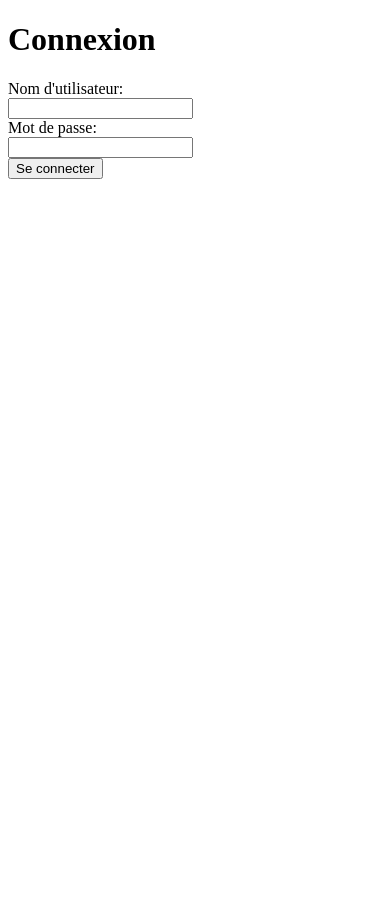
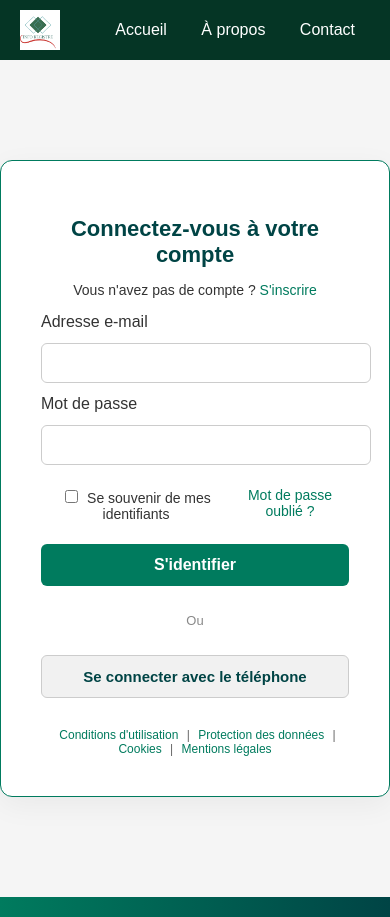
Before and after one commit to hmeyd/Portfolio-Project, a Flask app: page /login in a window 390 px wide. Before the commit the page ends 179 px from the top, so only its background shows below. Run offline with Flask 3, Linux system fonts and the light colour scheme.

Commit message:
soauvegarder le dossier

```diff
--- a/stage_4/app.py
+++ b/stage_4/app.py
@@ -40,10 +40,10 @@ def get_access_token():
 @app.route("/login", methods=["GET", "POST"])
 def login():
     if request.method == "POST":
-        username = request.form.get("username")
+        email = request.form.get("email")
         password = request.form.get("password")
-        if username == USERNAME and password == PASSWORD:
-            session["user"] = username
+        if email == USERNAME and password == PASSWORD:
+            session["user"] = email
             return redirect(url_for("search_company"))
         else:
             return render_template("login.html", error="Identifiants incorrects.")
@@ -53,6 +53,42 @@ def login():
 def logout():
     session.pop("user", None)
     return redirect(url_for("login"))
+
+@app.route("/forgot-password", methods=["GET", "POST"])
+def forgot_password():
+    if request.method == "GET":
+        return render_template("forgot_password.html")
+
+    email = request.form.get("email")
+    if email != USERNAME:
+        return render_template("forgot_password.html", error="Email non trouvé.")
+
+    token = secrets.token_urlsafe(32)
+    session['reset_token'] = token
+    session['reset_expiration'] = True
+
+    reset_link = url_for("reset_password", token=token, _external=True)
+    print(f"[EMAIL SIMULÉ] Lien de réinitialisation : {reset_link}")
+
+    return render_template("forgot_password.html", message="Lien envoyé. Vérifiez la console.")
+
+@app.route("/reset-password", methods=["GET", "POST"])
+def reset_password():
+    token = request.args.get("token") if request.method == "GET" else request.form.get("token")
+
+    if session.get('reset_token') != token:
+        return render_template("reset_password.html", error="Token invalide ou expiré.", token=token)
+
+    if request.method == "POST":
+        new_password = request.form.get("new_password")
+        if new_password:
+            global PASSWORD
+            PASSWORD = new_password  # mise à jour simulée du mot de passe
+            session.pop('reset_token', None)
+            session.pop('reset_expiration', None)
+            return redirect(url_for("login"))
+
+    return render_template("reset_password.html", token=token)
 
 @app.route("/", methods=["GET", "POST"])
 def search_company():
--- a/stage_4/static/style.css
+++ b/stage_4/static/style.css
@@ -1,126 +1,263 @@
 body {
   font-family: 'Poppins', sans-serif;
-    background: #fff;
-    background-size: 300% 300%;
+  margin: 0;
+  padding: 0;
+  background: #F4F4F4;
   display: flex;
   flex-direction: column;
-    align-items: center;
-    justify-content: center;
-    height: 100vh;
-    margin: 0;
+  min-height: 100vh;
+}
+/*
+/* Barres de décoration */
+/*.header-border, .footer-border {
+  height: 10px;
+  width: 100%;
+  background: linear-gradient(90deg, #007BFF, #28A745);
+  z-index: 999;
+  position: fixed;
 }
 
-.header-border {
-    position: fixed;
-    top: 0;
-    left: 0;
+.header-border { top: 0; }
+.footer-border { bottom: 0; }
+/* Logo */
+.logo {
+  width: 100px;
+  position: absolute;
+  top: 20px;
+  left: 20px;
+}
+/* En-tête */
+header.header {
+  background-color: #FFFFFF;
+  padding: 50px 20px 20px;
+  text-align: center;
+  box-shadow: 0px 2px 4px rgba(0, 0, 0, 0.05);
+}
+header.header h1 {
+  color: #28A745;
+  font-size: 28px;
+  margin-top: 10px;
+}
+/* Conteneur principal */
+.container {
+  margin: 140px auto 60px;
+  max-width: 600px;
+  background: white;
+  padding: 40px;
+  border-radius: 12px;
+  border: 2px solid #28A745;
+  box-shadow: 0 8px 24px rgba(0, 0, 0, 0.08);
+}
+/* Cartes de résultats */
+.card {
+  padding: 20px;
+  border-radius: 10px;
+  background-color: #FEFEFE;
+  box-shadow: 0 4px 12px rgba(0, 0, 0, 0.05);
+  margin-top: 20px;
+}
+.card p {
+  font-size: 16px;
+  margin: 12px 0;
+  color: #333;
+}
+/* Formulaire */
+form {
+  display: flex;
+  flex-direction: column;
+  gap: 12px;
+  margin-bottom: 20px;
+}
+input[type="text"], input[type="email"], input[type="password"] {
+  padding: 12px;
+  border: 1px solid #ccc;
+  border-radius: 8px;
+  font-size: 16px;
   width: 100%;
-    height: 20px; /* Épaisseur de la bordure */
-    background: linear-gradient(90deg, #007bff, #28a745); /* Dégradé du bleu au vert */
-    z-index: 999;
+  outline-color: #28A745;
+}
+button {
+  background-color: #28A745;
+  color: white;
+  border: none;
+  padding: 12px;
+  font-size: 16px;
+  font-weight: bold;
+  border-radius: 8px;
+  cursor: pointer;
+  transition: background 0.2s ease-in-out;
+}
+button:hover {
+  background-color: #218838;
+}
+/* Page de connexion */
+body {
+  font-family: 'Poppins', sans-serif;
+  margin: 0;
+  background-color: #F5F5F5;
+  color: #333;
+}
+/* Barres décoratives */
+.footer-border {
+  height: 20px;
+  background: linear-gradient(90deg, #007B5E, #004445);
+}
+/* Conteneur général */
+.login-wrapper {
+  display: flex;
+  justify-content: center;
+  align-items: center;
+  margin: 100px auto;
+}
+.login-box {
+  background-color: #FFFFFF;
+  padding: 40px;
+  border-radius: 12px;
+  box-shadow: 0 8px 30px rgba(0,0,0,0.05);
+  width: 100%;
+  max-width: 420px;
+  text-align: center;
+  border: 1px solid #007B5E;
+}
+.login-box h1 {
+  font-size: 22px;
+  color: #004445;
+  margin-bottom: 10px;
+}
+.register-link {
+  font-size: 14px;
+  margin-bottom: 15px;
+}
+.register-link a {
+  color: #007B5E;
+  text-decoration: none;
+}
+/* Formulaire */
+form {
+  display: flex;
+  flex-direction: column;
+  gap: 12px;
+  margin-top: 10px;
+}
+label {
+  text-align: left;
+  font-weight: 500;
+}
+input[type="email"], input[type="password"] {
+  padding: 10px;
+  border-radius: 6px;
+  border: 1px solid #ccc;
+  font-size: 16px;
+  outline-color: #007B5E;
+}
+.options-row {
+  display: flex;
+  justify-content: space-between;
+  font-size: 14px;
+  margin: 10px 0;
+}
+.options-row a {
+  color: #007B5E;
+  text-decoration: none;
+}
+.options-row input[type="checkbox"] {
+  margin-right: 5px;
+}
+.btn-login {
+  background-color: #007B5E;
+  color: #fff;
+  font-weight: bold;
+  border: none;
+  padding: 12px;
+  border-radius: 6px;
+  cursor: pointer;
+  font-size: 16px;
+}
+.btn-login:hover {
+  background-color: #005F47;
+}
+.separator {
+  margin: 15px 0;
+  color: #888;
+  font-size: 13px;
+}
+.btn-alt {
+  background-color: #F1F1F1;
+  color: #004445;
+  border: 1px solid #ccc;
+  padding: 12px;
+  border-radius: 6px;
+  font-size: 15px;
+  cursor: pointer;
+}
+.login-footer {
+  font-size: 12px;
+  margin-top: 30px;
+  color: #666;
+}
+.login-footer a {
+  color: #007B5E;
+  margin: 0 5px;
+  text-decoration: none;
+}
+/* Messages */
+.flash-messages {
+  list-style: none;
+  margin: 10px 0 0;
+  padding: 0;
+}
+.flash-messages .error {
+  background: #F8D7DA;
+  color: #721C24;
+  padding: 10px;
+  border: 1px solid #F5C6CB;
+  border-radius: 6px;
+}
+.flash-messages .success {
+  background: #D4EDDA;
+  color: #155724;
+  padding: 10px;
+  border: 1px solid #C3E6CB;
+  border-radius: 6px;
 }
 
-
-.header {
-    text-align: center;
-    padding: 20px;
-}
-
-.header img {
-    width: 120px;
-    margin-bottom: 10px;
-}
-
-h1 {
-    margin-top: 20px; /* Augmente la distance du haut */
-    text-align: center;
-    color: #28a745;
-    font-size: 26px;
-    font-weight: bold;
-
-}
-
-.container {
-    background-color: #fff;
-    padding: 40px;
-    border: 3px solid #28a745;
-    border-radius: 10px;
-    box-shadow: 0px 6px 12px rgba(0, 0, 0, 0.1);
-    text-align: center;
-    max-width: 500px;
-    margin-top: 20px;
-}
-
-.card {
-    padding: 20px;
-    border-radius: 8px;
-    box-shadow: 0px 4px 8px rgba(0,0,0,0.1);
-}
-
-.btn-primary {
-    transition: transform 0.2s ease-in-out;
-}
-
-.btn-primary:hover {
-    transform: scale(1.05);
-}
-
-.logo {
-    width: 100px; /* Taille ajustée */
-    height: auto;
-    position: fixed; /* Permet de positionner librement */
-    top: 20px; /* Distance du haut */
-    left: 20px; /* Distance de la gauche */
-}
-
+/* Bulles animées */
 .bubbles {
   position: fixed;
   bottom: 0;
-    left: 50%;
+  left: 0;
   width: 100%;
-    height: 100%;
   overflow: hidden;
   z-index: -1;
 }
-
 .bubble {
   position: absolute;
   bottom: -50px;
   width: 30px;
   height: 30px;
-    background: rgba(40, 167, 69, 0.3); /* Vert transparent */
+  background: rgba(40, 167, 69, 0.25);
   border-radius: 50%;
-    animation: bubbleFloat 5s infinite ease-in-out;
+  animation: bubbleFloat 6s infinite ease-in-out;
 }
-
-/* Déplacements aléatoires des bulles */
-.bubble:nth-child(1) { left: 20%; animation-delay: 0s; }
-.bubble:nth-child(2) { left: 40%; animation-delay: 1s; }
-.bubble:nth-child(3) { left: 60%; animation-delay: 2s; }
-.bubble:nth-child(4) { left: 80%; animation-delay: 3s; }
-.bubble:nth-child(5) { left: 50%; animation-delay: 4s; }
-
-/* Animation de montée des bulles */
+.bubble:nth-child(1) { left: 10%; animation-delay: 0s; }
+.bubble:nth-child(2) { left: 30%; animation-delay: 1s; }
+.bubble:nth-child(3) { left: 50%; animation-delay: 2s; }
+.bubble:nth-child(4) { left: 70%; animation-delay: 3s; }
+.bubble:nth-child(5) { left: 90%; animation-delay: 4s; }
 @keyframes bubbleFloat {
-    0% {
-        transform: translateY(0) scale(0.6);
-        opacity: 1;
+  0% { transform: translateY(0) scale(0.6); opacity: 1; }
+  50% { transform: translateY(-200px) scale(1); opacity: 0.7; }
+  100% { transform: translateY(-500px) scale(1.3); opacity: 0; }
 }
-    50% {
-        transform: translateY(-200px) scale(1);
-        opacity: 0.8;
+/* Responsive */
+@media screen and (max-width: 600px) {
+  .container, .login-container {
+    margin: 100px 20px;
+    padding: 25px;
   }
-    100% {
-        transform: translateY(-500px) scale(1.2);
-        opacity: 0;
+  .logo {
+    width: 60px;
+    top: 10px;
+    left: 10px;
   }
 }
-
-.footer-border {
-    position: fixed;
-    bottom: 0;
-    left: 0;
-    width: 100%;
-    height: 20px; /* Épaisseur de la bordure */
-    background: linear-gradient(90deg, #007bff, #28a745); /* Dégradé du bleu au vert */
-}
--- a/stage_4/templates/login.html
+++ b/stage_4/templates/login.html
@@ -1,19 +1,66 @@
 <!DOCTYPE html>
-<html>
+<html lang="fr">
 <head>
-    <title>Connexion</title>
+  <meta charset="UTF-8" />
+  <meta name="viewport" content="width=device-width, initial-scale=1.0" />
+  <title>Connexion - Plateforme Entreprise</title>
+  <link rel="stylesheet" href="{{ url_for('static', filename='style.css') }}">
 </head>
+
 <body>
-    <h1>Connexion</h1>
-    {% if error %}
-        <p style="color:red;">{{ error }}</p>
-    {% endif %}
-    <form method="POST">
-        <label>Nom d'utilisateur:</label><br>
-        <input type="text" name="username"><br>
-        <label>Mot de passe:</label><br>
-        <input type="password" name="password"><br>
-        <input type="submit" value="Se connecter">
-    </form>
+   <nav style="display: flex; align-items: center; justify-content: space-between; background-color: #053525; padding: 10px 20px;">
+    <!-- Logo -->
+    <div style="display: flex; align-items: center;">
+      <img src="{{ url_for('static', filename='logo.png') }}"  alt="Logo" style="height: 40px; margin-right: 10px; width: 40px;">
+      <span style="color: white; font-size: 20px;"></span>
+    </div>
+
+    <!-- Liens de navigation -->
+    <div>
+      <a href="#" style="color: white; margin: 0 15px; text-decoration: none;">Accueil</a>
+      <a href="#" style="color: white; margin: 0 15px; text-decoration: none;">À propos</a>
+      <a href="#" style="color: white; margin: 0 15px; text-decoration: none;">Contact</a>
+    </div>
+  </nav>
+  <div class="header-border"></div>
+  <div class="login-wrapper">
+    <div class="login-box">
+      <h1>Connectez-vous à votre compte</h1>
+      <p class="register-link">Vous n'avez pas de compte ? <a href="#">S'inscrire</a></p>
+      <!-- Messages flash -->
+      {% with messages = get_flashed_messages(with_categories=true) %}
+        {% if messages %}
+          <ul class="flash-messages">
+            {% for category, message in messages %}
+              <li class="{{ category }}">{{ message }}</li>
+            {% endfor %}
+          </ul>
+        {% endif %}
+      {% endwith %}
+      <form method="POST" action="/login">
+        <label for="email">Adresse e-mail</label>
+        <input type="email" id="email" name="email" required />
+        <label for="password">Mot de passe</label>
+        <input type="password" id="password" name="password" required />
+        <div class="options-row">
+          <div>
+            <input type="checkbox" id="remember">
+            <label for="remember">Se souvenir de mes identifiants</label>
+          </div>
+          <a href="{{ url_for('forgot_password') }}" class="forgot-password">Mot de passe oublié ?</a>
+        </div>
+        <button type="submit" class="btn-login">S'identifier</button>
+        <div class="separator">Ou</div>
+        <button type="button" class="btn-alt">Se connecter avec le téléphone</button>
+      </form>
+      <footer class="login-footer">
+        <a href="#">Conditions d'utilisation</a> |
+        <a href="#">Protection des données</a> |
+        <a href="#">Cookies</a> |
+        <a href="#">Mentions légales</a>
+      </footer>
+    </div>
+  </div>
+  <div class="footer-border"></div>
 </body>
 </html>
```
Also changed, not shown: stage_4/templates/forgot_password.html (added, +18 -0 lines), stage_4/templates/reset_password.html (added, +16 -0 lines), 1 other file. Lines whose indentation alone changed are shown as unchanged.
